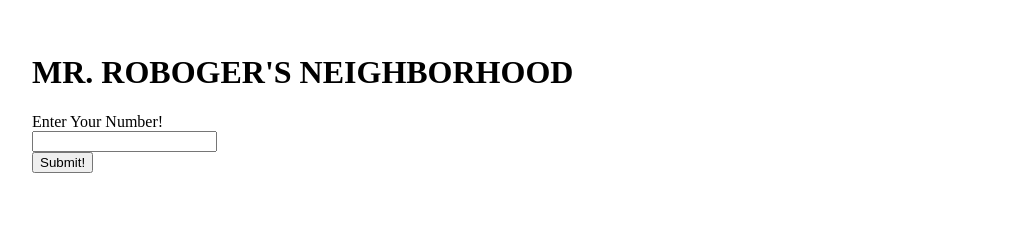
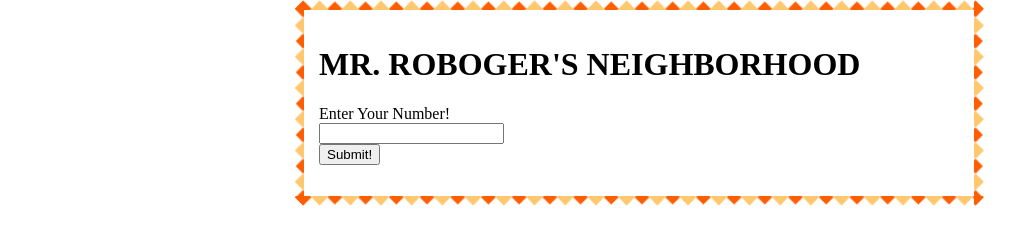
Before and after one commit to orbu13/mrRobogers, a plain HTML site: page index.html in a window 1280 px wide. Shown: the whole page, without its empty margins (1-1016 px from the left). Drawn offline with Linux system fonts and the light colour scheme.

Commit message:
update Js file, create CSS file

```diff
--- a/css/styles.css
+++ b/css/styles.css
@@ -1,5 +1,9 @@
 body {
+  margin: auto;
   border: 10px solid transparent;
   padding: 15px;
-  /* border-image: url(border.png) 20% round; */
+  border: 10px solid transparent;
+  padding: 15px;
+  border-image: url(/border.png) 20% round;
+  width: 50%;
 }
--- a/js/scripts.js
+++ b/js/scripts.js
@@ -13,6 +13,7 @@ form.addEventListener('submit', function (event) {
   counting(userInput);
   let paragraph = document.querySelector("#display-result")
   paragraph.innerText = arr
+  inputTag.value = "";
 
 })
 
```
Also changed, not shown: border.png (added).
